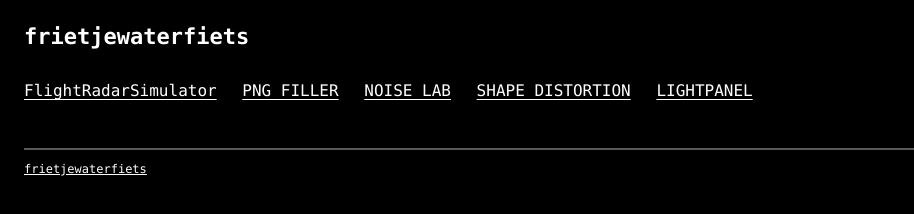
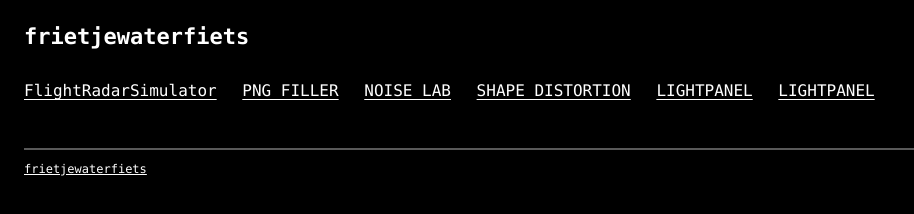
Before and after one commit to frietjewaterfiets/frietjewaterfiets.github.io, a plain HTML site: page index.html in a window 1280 px wide. Shown: the whole page, without its empty margins (0-914 px from the left). Drawn offline with Linux system fonts and the light colour scheme.

Commit message:
Update index.html

```diff
--- a/index.html
+++ b/index.html
@@ -68,6 +68,7 @@
 	<a href="NOISE_LAB/index.html">NOISE_LAB</a>
 	<a href="SHAPE_DISTORTION/index.html">SHAPE_DISTORTION</a>
 	<a href="LIGHTPANEL/index.html">LIGHTPANEL</a>
+	<a href="TETE_BECHE/index.html">LIGHTPANEL</a>
   </nav>
 
   <footer>
```
